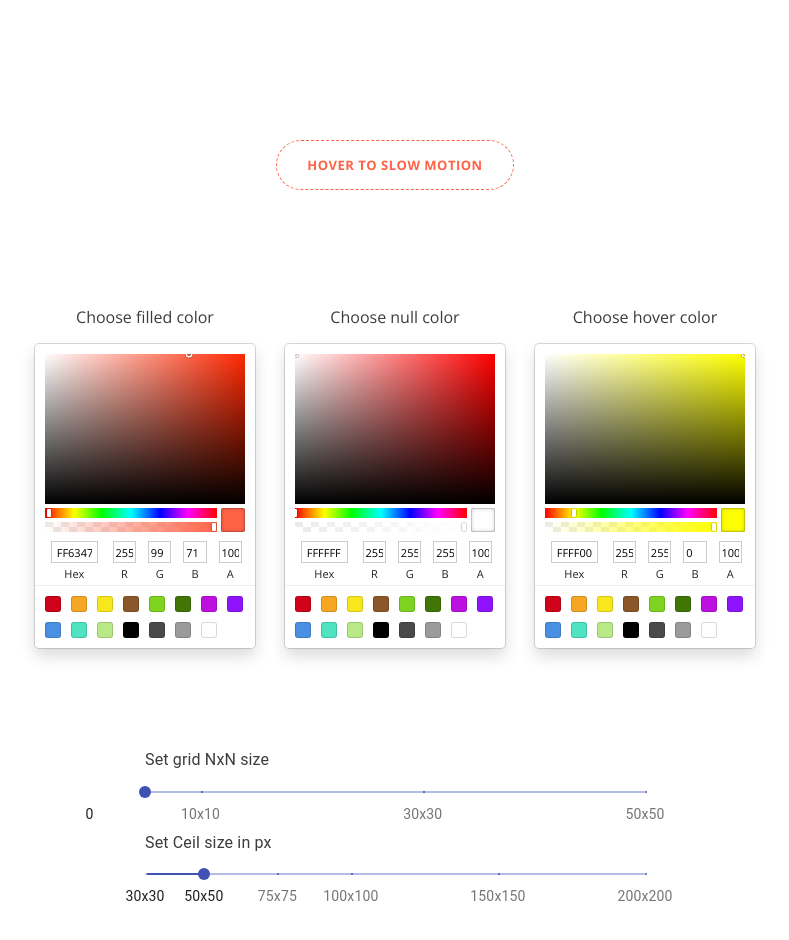
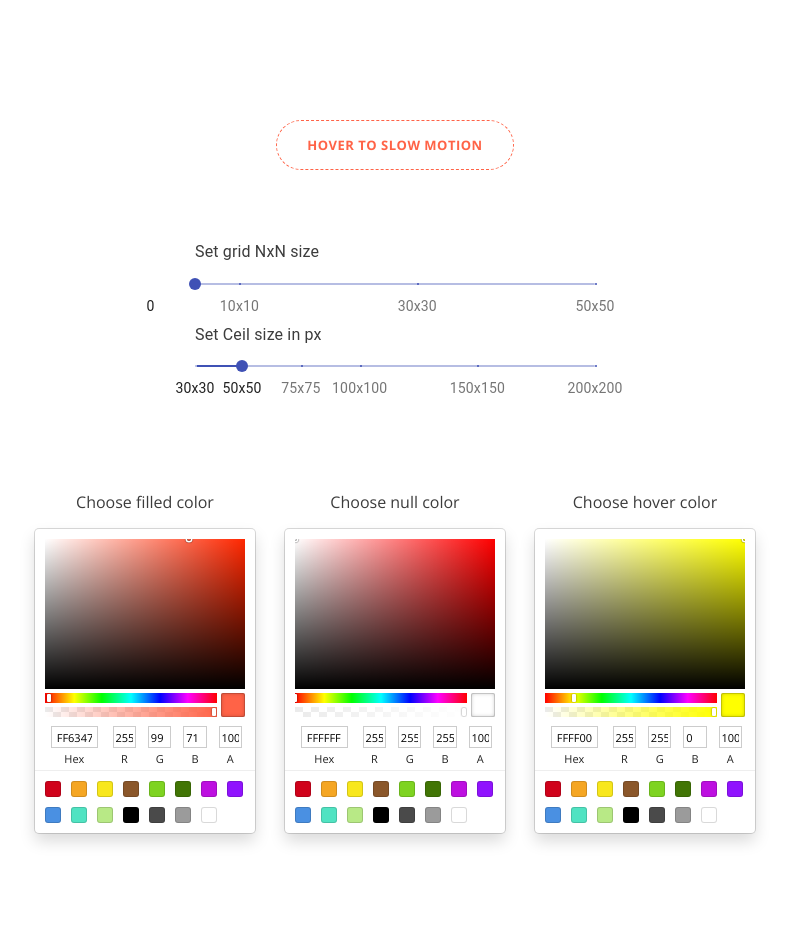
Before and after one commit to KaweckiBartek/grid-problem, a React (Create React App) app in the folder grid-problem/: page / in a window 1280 px wide. Shown: the part 460-1400 px from the top of the page, without its empty margins (245-1034 px from the left). Built offline with nearby package versions, Linux system fonts and the light colour scheme.

Commit message:
style changed

```diff
--- a/grid-problem/src/components/grid/Ceil.tsx
+++ b/grid-problem/src/components/grid/Ceil.tsx
@@ -36,7 +36,6 @@ const Ceil = ({grid ,pozX, pozY, size, value, hoverColor, nullColor, filledColor
       ) {
         counter += 1
         grid[ pozY ][ pozX ] = 3;
-
         visit(pozY + 1, pozX); // top
         visit(pozY, pozX + 1); // right
         visit(pozY - 1, pozX); // bottom
--- a/grid-problem/src/components/grid/CeilSlider.tsx
+++ b/grid-problem/src/components/grid/CeilSlider.tsx
@@ -6,7 +6,7 @@ import { ICeilSlider } from '../../types';
 
 const useStyles = makeStyles((theme) => ({
   root: {
-    width: 500,
+    width: 400,
   },
   margin: {
     height: theme.spacing(3),
--- a/grid-problem/src/components/grid/GridSettings.tsx
+++ b/grid-problem/src/components/grid/GridSettings.tsx
@@ -9,6 +9,10 @@ const GridSettings = ({ filledColor, setFilledColor, nullColor, setNullColor, ho
 
   return (
     <div className="grid__settings">
+      <div className="grid__slider">
+        <GridSlider {...{setNxN}}/>
+        <CeilSlider {...{setSize}}/>
+      </div>
       <div className="colorPickers">
         <div className="colorPicker">
           <p className="pickerTitle">Choose filled color</p>
@@ -34,10 +38,7 @@ const GridSettings = ({ filledColor, setFilledColor, nullColor, setNullColor, ho
           />
         </div>
       </div>
-      <div className="grid__slider">
-        <GridSlider {...{setNxN}}/>
-        <CeilSlider {...{setSize}}/>
-      </div>
+
     </div>
   )
 }
--- a/grid-problem/src/components/grid/GridSlider.tsx
+++ b/grid-problem/src/components/grid/GridSlider.tsx
@@ -6,7 +6,7 @@ import { IGridSlider } from '../../types';
 
 const useStyles = makeStyles((theme) => ({
   root: {
-    width: 500,
+    width: 400,
   },
   margin: {
     height: theme.spacing(3),
--- a/grid-problem/src/styles/themes/components/grid.scss
+++ b/grid-problem/src/styles/themes/components/grid.scss
@@ -26,7 +26,7 @@
     -webkit-tap-highlight-color: transparent;
     font-size: 13px;
     font-weight: 700;
-    margin-top: 150px;
+    margin-top: 130px;
     opacity: 0;
     color: tomato;
     text-align: center;
@@ -38,7 +38,4 @@
     cursor: pointer;
   }
 
-  &__settings{
-    margin-top: 100px;
-  }
 }
--- a/grid-problem/src/styles/themes/components/gridSettings.scss
+++ b/grid-problem/src/styles/themes/components/gridSettings.scss
@@ -1,4 +1,5 @@
 .grid__settings{
+  margin-top: 70px;
   display: flex;
   flex-direction: column;
   align-items: center;
@@ -7,6 +8,7 @@
   min-height: 800px;
 
   .colorPickers{
+    margin-top: 70px;
     display: flex;
     justify-content: space-between;
     .colorPicker {
@@ -16,7 +18,6 @@
   }
 
   .grid__slider{
-    margin-top: 100px;
     display: flex;
     flex-direction: column;
     justify-content: center;
```
